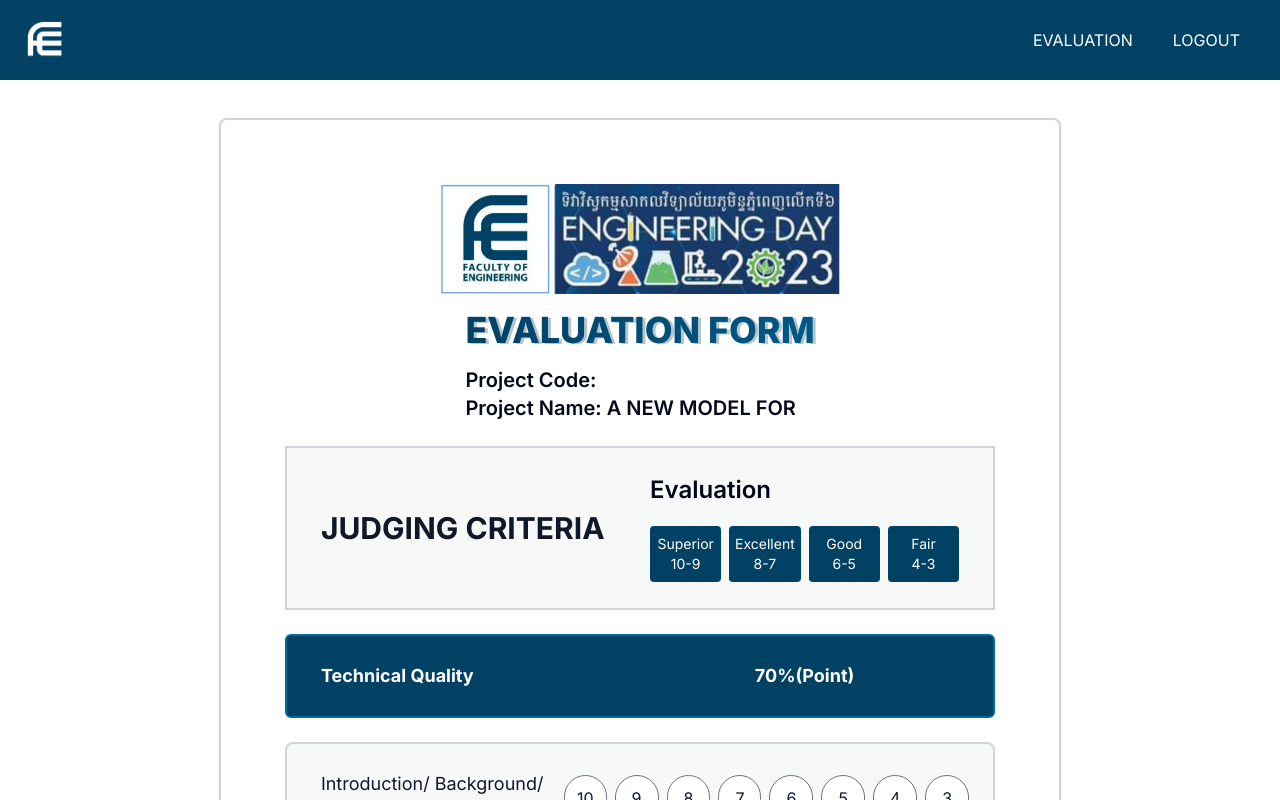
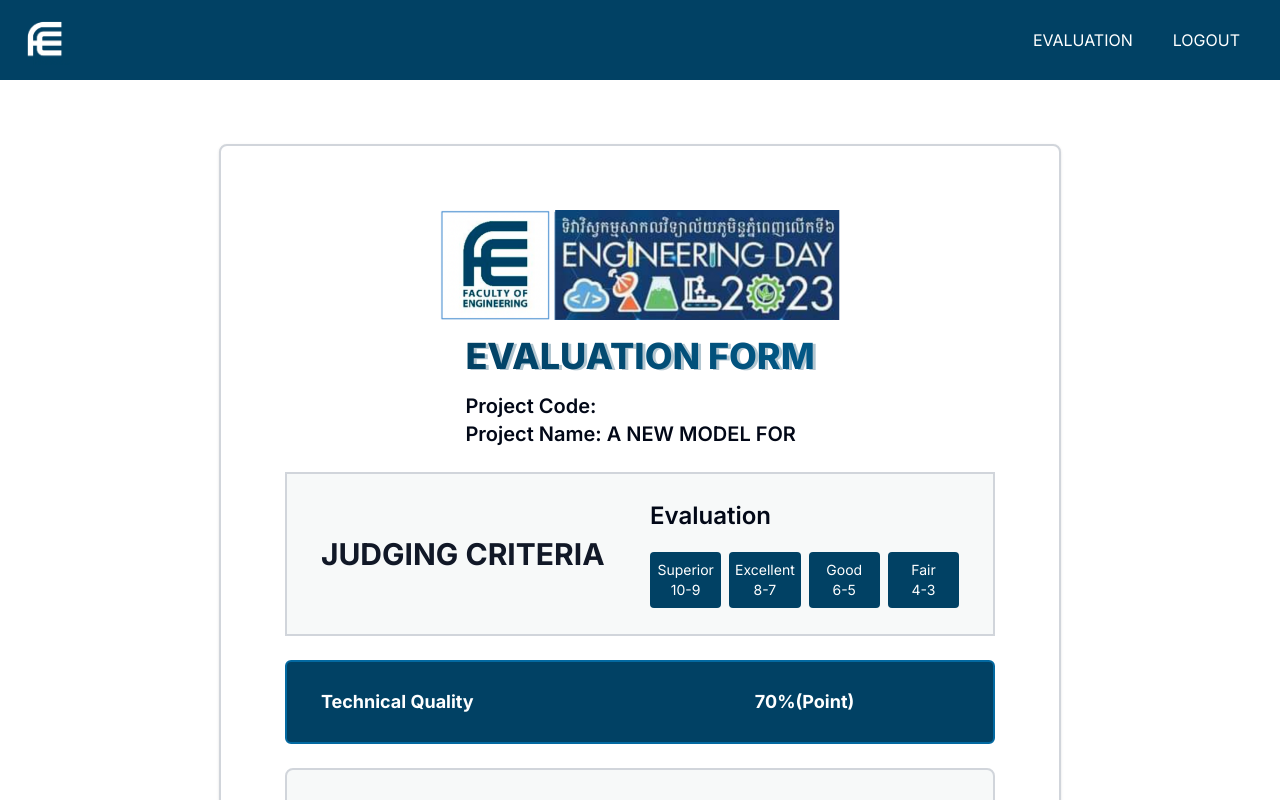
Before and after one commit to vitrasethy/evaluate-system-v2, a Next.js app: page /events/e-day/1/evaluate in a window 1280 px wide. Shown: the top 800 px of the page. Built offline with nearby package versions, Linux system fonts and the light colour scheme.

Commit message:
page eva

```diff
--- a/app/events/e-day/[projects]/evaluate/page.tsx
+++ b/app/events/e-day/[projects]/evaluate/page.tsx
@@ -4,7 +4,7 @@ import Image from 'next/image'
 export default function evaluate() {
 
     return (
-        <main className='md:mx-[3%] mt-[3%]'>
+        <main className='md:mx-[3%] my-[5%]'>
             <div className='h-auto flex justify-center'>
                 <div
                     className="w-screen xl:w-[70%] p-6 bg-white border-2 border-gray-300 rounded-lg shadow sm:p-6 md:p-16">
```
